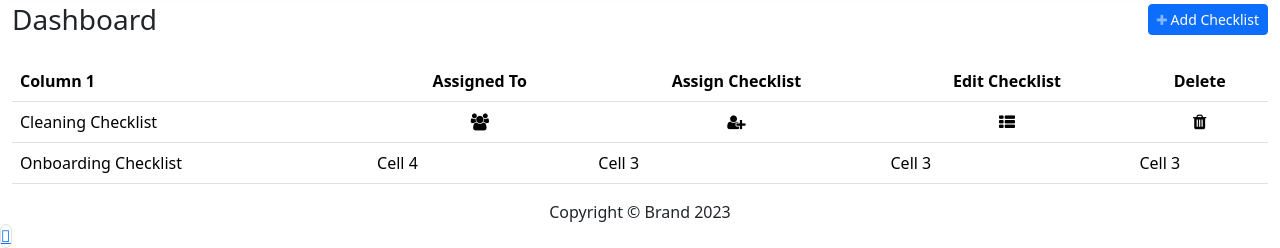
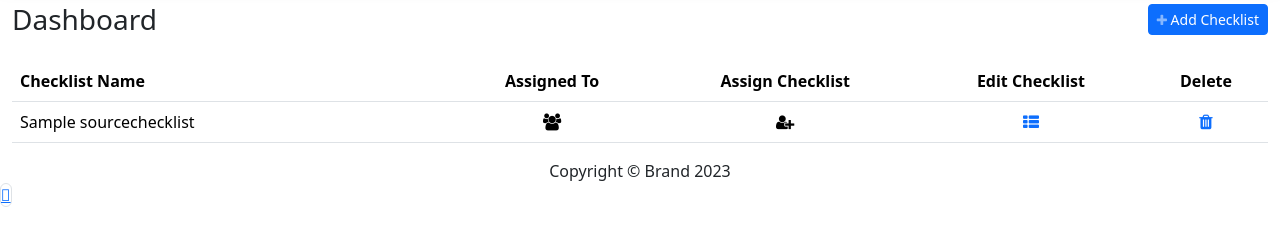
Before and after one commit to my443/brighterchecklist, a Django app: page /manager/ in a window 1280 px wide. Shown: the part 620-868 px from the top of the page. After the commit the page ends 827 px from the top, so only its background shows below. Run offline with Django 4.2, Linux system fonts and the light colour scheme; tables that the repository leaves empty hold one stand-in row (values such as "Sample post"); some libraries are stand-ins or nearby versions.

Commit message:
Delete working. Edit in progress.

```diff
--- a/brighterchecklist/checklist_manager/forms.py
+++ b/brighterchecklist/checklist_manager/forms.py
@@ -2,4 +2,4 @@ from django import forms
 
 class ChecklistTemplateForm(forms.Form):
     checklist_name = forms.CharField(label='Checklist Name', widget=forms.TextInput(attrs={'class': "form-control"}))
-    checklist_details = forms.CharField(widget=forms.Textarea(attrs={'class': "form-control", "rows": "5"}))
+    checklist_details = forms.CharField(widget=forms.Textarea(attrs={'class': "form-control", "rows": "5"}), required=False)
--- a/brighterchecklist/checklist_manager/templates/base.html
+++ b/brighterchecklist/checklist_manager/templates/base.html
@@ -7,7 +7,7 @@
     <meta name="viewport" content="width=device-width, initial-scale=1.0, shrink-to-fit=no">
     <title>Dashboard - Brand</title>
     <link rel="stylesheet" href="{% static 'assets/bootstrap/css/bootstrap.min.css' %}">
-    <link rel="stylesheet" href="{% static 'https://fonts.googleapis.com/css?family=Nunito:200,200i,300,300i,400,400i,600,600i,700,700i,800,800i,900,900i&amp;display=swap' %}">
+    <link rel="stylesheet" href="https://fonts.googleapis.com/css?family=Nunito:200,200i,300,300i,400,400i,600,600i,700,700i,800,800i,900,900i&amp;display=swap">
     <link rel="stylesheet" href="{% static 'assets/fonts/fontawesome-all.min.css' %}">
     <link rel="stylesheet" href="{% static 'assets/fonts/font-awesome.min.css' %}">
     <link rel="stylesheet" href="{% static 'assets/fonts/fontawesome5-overrides.min.css' %}">
@@ -22,7 +22,7 @@
                 </a>
                 <hr class="sidebar-divider my-0">
                 <ul class="navbar-nav text-light" id="accordionSidebar">
-                    <li class="nav-item"><a class="nav-link active" href="index.html"><i class="fas fa-tachometer-alt"></i><span>Checklist Manager</span></a></li>
+                    <li class="nav-item"><a class="nav-link active" href="/manager/"><i class="fas fa-tachometer-alt"></i><span>Checklist Manager</span></a></li>
                     <li class="nav-item"><a class="nav-link" href="profile.html"><i class="fa fa-users" style="font-size: 13px;"></i><span>All Users</span></a></li>
                     <li class="nav-item"><a class="nav-link" href="table.html"><i class="fas fa-table"></i><span>Table</span></a></li>
                     <li class="nav-item"><a class="nav-link" href="login.html"><i class="far fa-user-circle"></i><span>Login</span></a></li>
--- a/brighterchecklist/checklist_manager/templates/checklist_manager_entry.html
+++ b/brighterchecklist/checklist_manager/templates/checklist_manager_entry.html
@@ -4,6 +4,7 @@
 <div class="d-sm-flex justify-content-between align-items-center mb-4">
     <h3 class="text-dark mb-0">Dashboard</h3><a class="btn btn-primary btn-sm d-none d-sm-inline-block" role="button" href="/manager"><i class="fa fa-list fa-sm text-white-50" style="font-size: 13px;"></i>&nbsp;List of Checklists</a>
 </div>
+{{ form }}
 <div class="row">
     <div class="col text-center">
 
--- a/brighterchecklist/checklist_manager/templates/checklist_manager_main.html
+++ b/brighterchecklist/checklist_manager/templates/checklist_manager_main.html
@@ -10,7 +10,7 @@
             <table class="table">
                 <thead>
                     <tr>
-                        <th>Column 1</th>
+                        <th style="width: 35%">Checklist Name</th>
                         <th class="text-center">Assigned To</th>
                         <th class="text-center">Assign Checklist</th>
                         <th class="text-center">Edit Checklist</th>
@@ -18,20 +18,15 @@
                     </tr>
                 </thead>
                 <tbody>
+                {% for row in all_checklists %}
                     <tr>
-                        <td>Cleaning Checklist</td>
+                        <td>{{ row.checklist_name }}</td>
                         <td class="text-center"><i class="fa fa-users" data-bs-toggle="tooltip" data-bss-tooltip="" style="font-size: 17px;" title="People who this checklist is assigned to."></i></td>
                         <td class="text-center"> <i class="fa fa-user-plus"></i></td>
-                        <td class="text-center"> <i class="fa fa-th-list"></i></td>
-                        <td class="text-center"><i class="fa fa-trash" style="font-size: 17px;"></i></td>
+                        <td class="text-center"><a href="/manager/edit/{{row.id}}"><i class="fa fa-th-list"></i></a> </td>
+                        <td class="text-center"><a href="/manager/delete/{{row.id}}"><i class="fa fa-trash" style="font-size: 17px;"></i></a></td>
                     </tr>
-                    <tr>
-                        <td>Onboarding Checklist</td>
-                        <td>Cell 4</td>
-                        <td>Cell 3</td>
-                        <td>Cell 3</td>
-                        <td>Cell 3</td>
-                    </tr>
+                {% endfor %}
                 </tbody>
             </table>
         </div>
--- a/brighterchecklist/checklist_manager/urls.py
+++ b/brighterchecklist/checklist_manager/urls.py
@@ -3,5 +3,7 @@ from . import views
 
 urlpatterns = [
     path('manager/', views.manager, name='manager'),
-    path('manager/new/', views.new, name='new')
+    path('manager/new/', views.new, name='new'),
+    path('manager/delete/<int:id>', views.delete, name='delete'),
+    path('manager/edit/<int:id>', views.edit, name='edit'),
 ]
--- a/brighterchecklist/checklist_manager/views.py
+++ b/brighterchecklist/checklist_manager/views.py
@@ -1,10 +1,13 @@
-from django.shortcuts import render
+from django.shortcuts import render, redirect
 from django.http import HttpResponse
 from django.template import loader
 from .models import SourceChecklist
 from .forms import ChecklistTemplateForm
 
 def manager(request):
+    all_checklists = SourceChecklist.objects.all()
+    template = loader.get_template('checklist_manager_main.html')
+
     if request.method == 'POST':
         form = ChecklistTemplateForm(request.POST)
         print (request.POST)
@@ -18,8 +21,13 @@ def manager(request):
 
         source.save()
 
-    template = loader.get_template('checklist_manager_main.html')
-    return HttpResponse(template.render())
+        return redirect('/manager/')
+
+    context = {
+        'all_checklists': all_checklists,
+    }
+
+    return HttpResponse(template.render(context))
 
 def new(request):
     new_checklist = SourceChecklist()
@@ -28,4 +36,33 @@ def new(request):
     context = {
         'form': form,
     }
+
     return HttpResponse(template.render(context, request))
+
+def delete(request, id):
+    checklist_to_delete = SourceChecklist.objects.get(id=id)
+    checklist_to_delete.delete()
+
+    return redirect('/manager/')
+
+def edit(request, id):
+    checklist_data = SourceChecklist.objects.get(id=id)
+    form = ChecklistTemplateForm()
+    template = loader.get_template('checklist_manager_entry.html')
+
+    ## Put the values in the form
+    form.checklist_name = checklist_data.checklist_name
+    form.checklist_details = checklist_data.checklist_details
+
+    data = {
+        'checklist_name':checklist_data.checklist_name,
+        'checklist_details':checklist_data.checklist_details
+    }
+    form = ChecklistTemplateForm(data)
+    print (form)
+
+    context = {
+        'form': form,
+    }
+
+    return HttpResponse(template.render(context, request))
```
